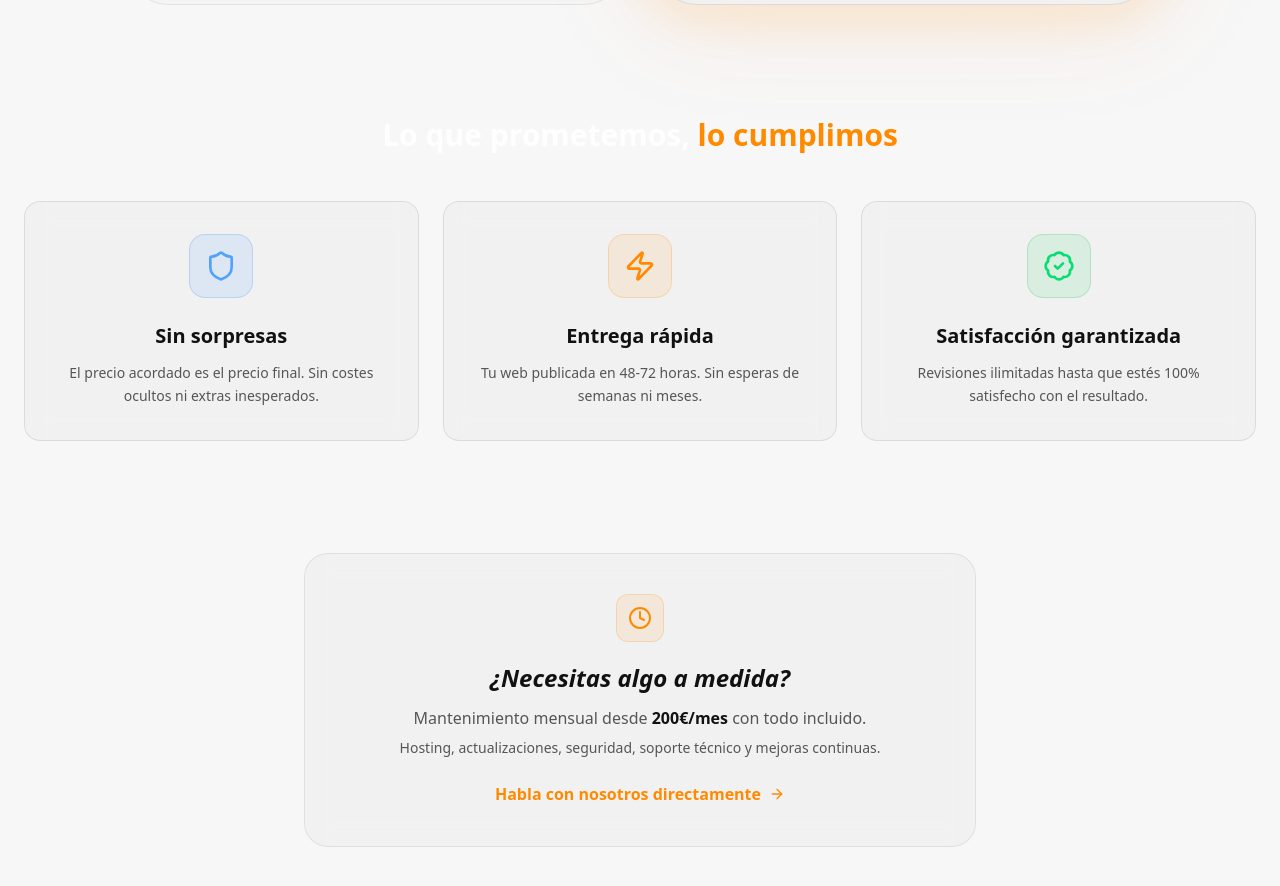
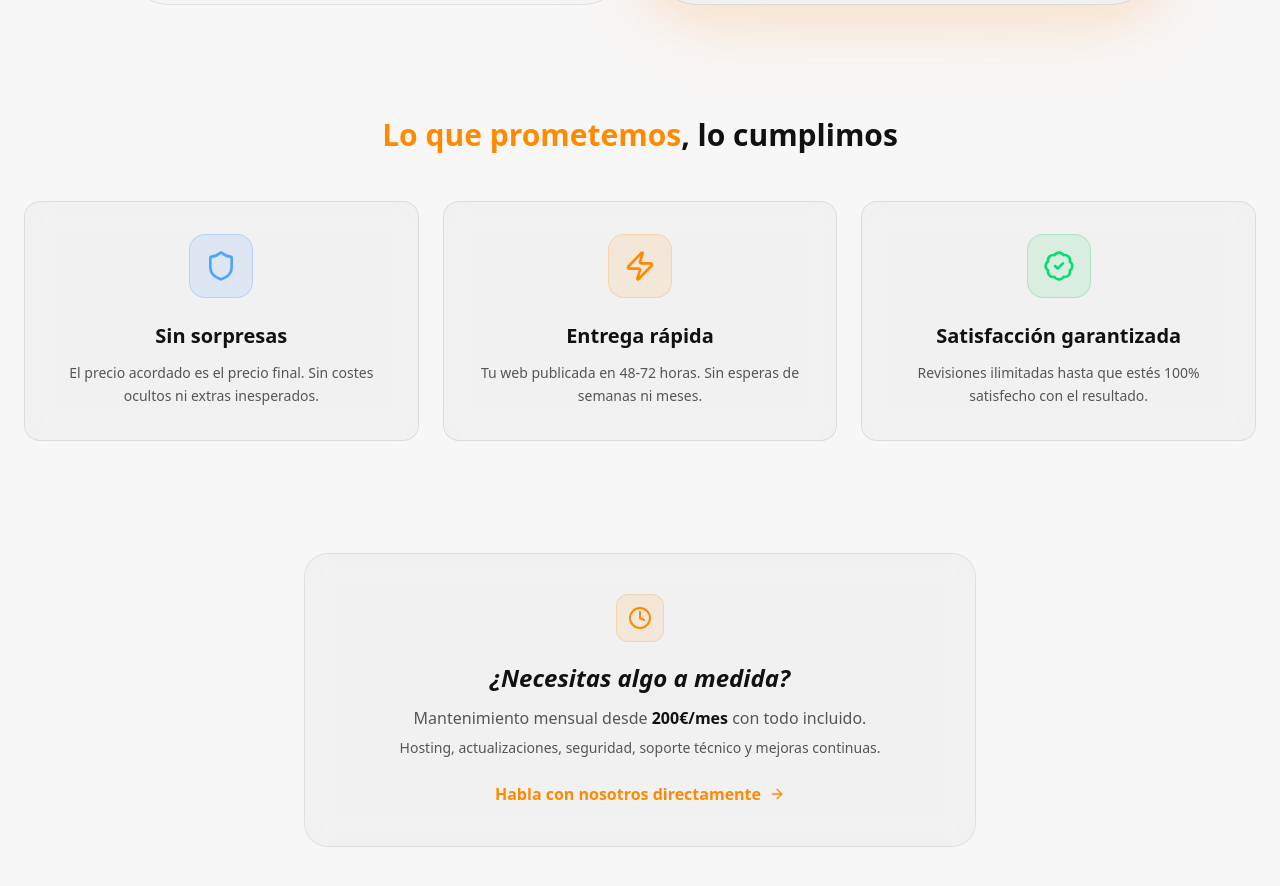
Before and after one commit to Alfonsoindustry/numancia-web, a Next.js app: page /precios in a window 1280 px wide. Shown: the part 1350-2236 px from the top of the page. Built offline with nearby package versions, Linux system fonts and the light colour scheme.

Commit message:
fix: 'Lo que prometemos' en naranja en página de precios

```diff
--- a/src/components/precios/PreciosClient.tsx
+++ b/src/components/precios/PreciosClient.tsx
@@ -304,8 +304,8 @@ export default function PreciosClient() {
                         transition={{ duration: 0.6 }}
                         className="mb-28"
                     >
-                        <h2 className="font-outfit text-3xl font-bold text-center mb-12 text-white/90">
-                            Lo que prometemos, <span className="text-neon-orange">lo cumplimos</span>
+                        <h2 className="font-outfit text-3xl font-bold text-center mb-12">
+                            <span className="text-neon-orange">Lo que prometemos</span>, lo cumplimos
                         </h2>
                         <div className="grid md:grid-cols-3 gap-6">
                             {[
```
